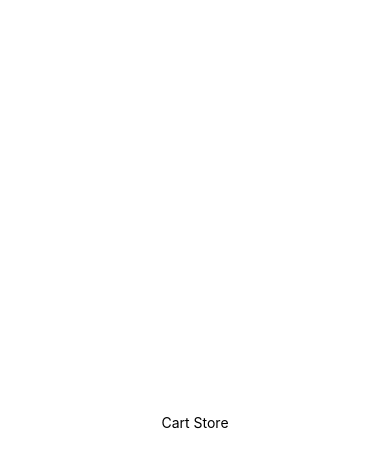
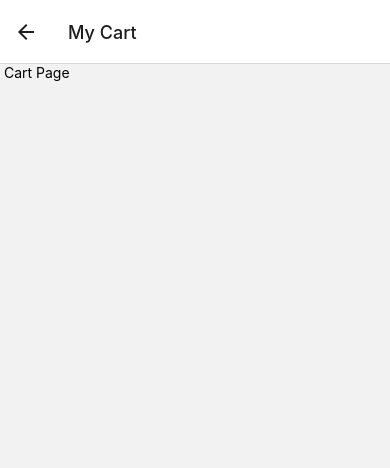
Before and after one commit to lewiscastanhal/TheMarche, a React Native app: screen /Cart in a window 390 px wide. Shown: the top 468 px of the page. Built offline with nearby package versions, Linux system fonts and the light colour scheme.

Commit message:
npm install + Home Page

```diff
--- a/App.js
+++ b/App.js
@@ -1,20 +1,13 @@
-import { StatusBar } from 'expo-status-bar';
-import { StyleSheet, Text, View } from 'react-native';
+import { StatusBar } from 'react-native';
+import { NavigationContainer } from '@react-navigation/native'
+
+import Routes from './src/routes';
 
 export default function App() {
   return (
-    <View style={styles.container}>
-      <Text>Cart Store</Text>
-      <StatusBar style="auto" />
-    </View>
+    <NavigationContainer>
+      <StatusBar backgroundColor="#FAFAFA" barStyle="dark-content"/>
+      <Routes/>
+    </NavigationContainer>
   );
 }
-
-const styles = StyleSheet.create({
-  container: {
-    flex: 1,
-    backgroundColor: '#fff',
-    alignItems: 'center',
-    justifyContent: 'center',
-  },
-});
--- a/package.json
+++ b/package.json
@@ -10,6 +10,8 @@
   },
   "dependencies": {
     "@react-navigation/native": "^6.1.6",
+    "@react-navigation/native-stack": "^6.9.12",
+    "@react-navigation/stack": "^6.3.16",
     "expo": "~48.0.6",
     "expo-status-bar": "~1.4.4",
     "react": "18.2.0",
--- /dev/null
+++ b/src/pages/Cart/index.js
@@ -0,0 +1,15 @@
+import { View, Text, StyleSheet } from 'react-native'
+
+export default function Cart(){
+    return (
+        <View style={styles.container}>
+            <Text> Cart Page </Text>
+        </View>
+    )
+}
+
+const styles = StyleSheet.create({
+    container: {
+        flex: 1,
+    }
+});
--- /dev/null
+++ b/src/pages/Home/index.js
@@ -0,0 +1,9 @@
+import { View, Text } from 'react-native'
+
+export default function Home(){
+    return (
+        <View>
+            <Text> Home Page </Text>
+        </View>
+    )
+}
--- /dev/null
+++ b/src/routes/index.js
@@ -0,0 +1,27 @@
+import { createNativeStackNavigator } from '@react-navigation/native-stack'
+
+import Home from '../pages/Home'
+import Cart from '../pages/Cart'
+
+const Stack = createNativeStackNavigator();
+
+export default function Routes() {
+    return (
+        <Stack.Navigator>
+            <Stack.Screen
+                name="Home"
+                component={Home}
+                options={{
+                    headerShown: false
+                }}
+            />
+            <Stack.Screen
+                name="Cart"
+                component={Cart}
+                options={{
+                    headerTitle: 'My Cart'
+                }}
+            />
+        </Stack.Navigator>
+    )
+}
```
Also changed, not shown: 2 other files (tests, documents, lock files or other folders).
